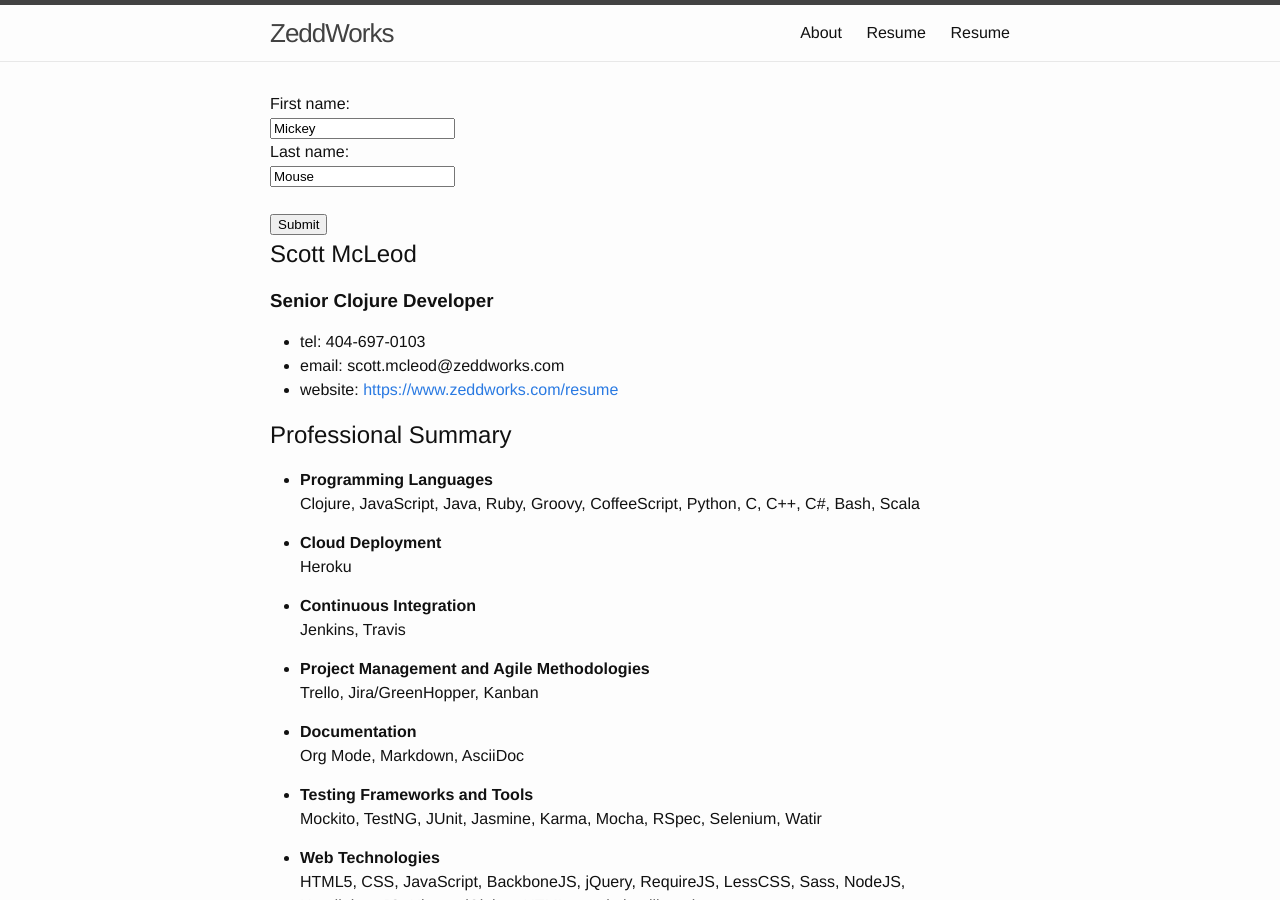
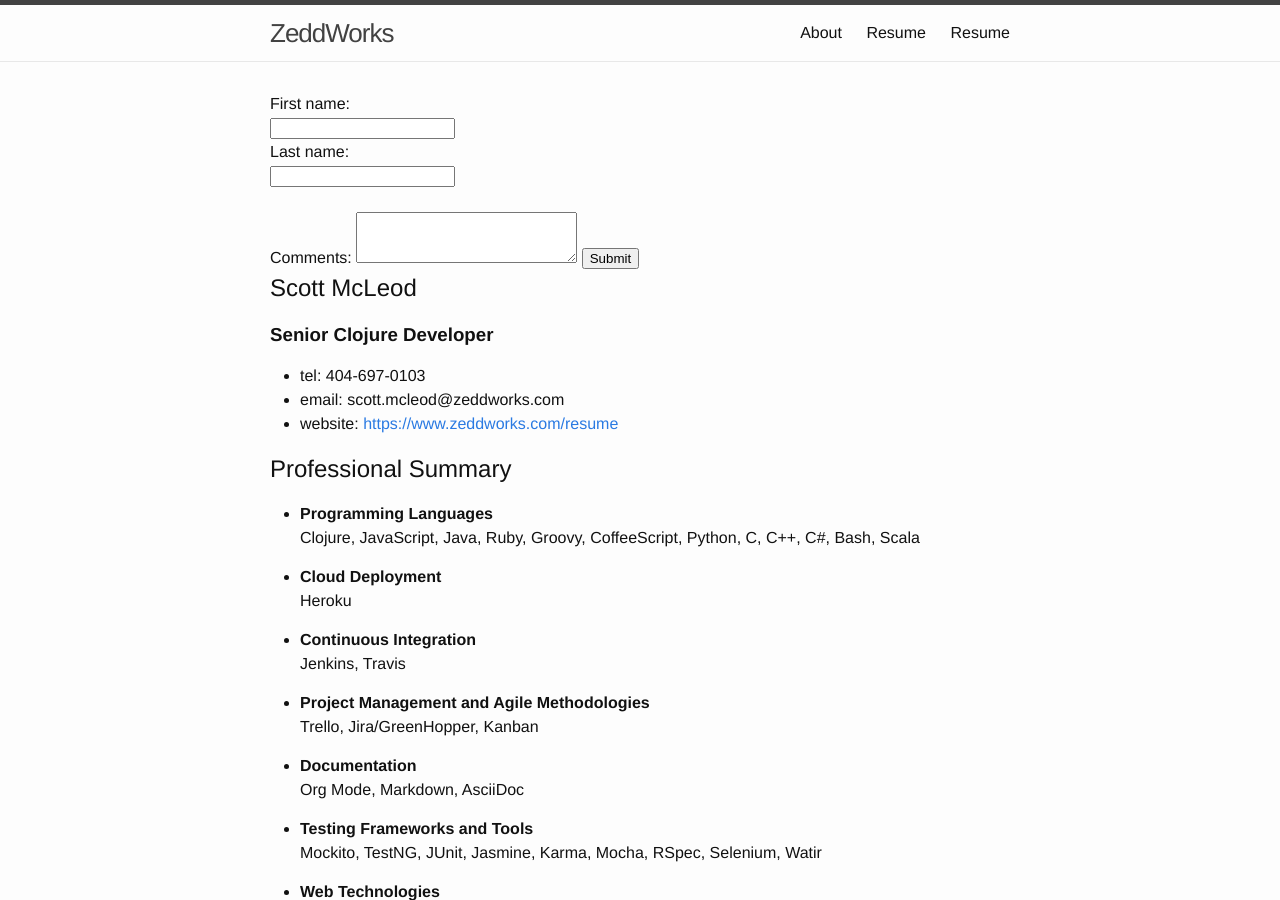
Before and after one commit to halcyon/www.zeddworks.com, a Jekyll site: the page built from form.html, in a window 1280 px wide and 900 px high. Built offline with Jekyll 4.4.1, drawn with Linux system fonts in a browser that asks for light colours.

Commit message:
form.html

```diff
--- a/form.html
+++ b/form.html
@@ -29,9 +29,11 @@ permalink: /form
 <div>
   <form id="contact" action= method="post">
   First name:<br>
-  <input type="text" name="firstname" value="Mickey"><br>
+  <input type="text" name="firstname"><br>
   Last name:<br>
-  <input type="text" name="lastname" value="Mouse"><br><br>
+  <input type="text" name="lastname"><br><br>
+  Comments:
+  <textarea name="message" cols="25" rows="3"></textarea>
   <input type="submit" value="Submit">
   </form>
 </div>
```
